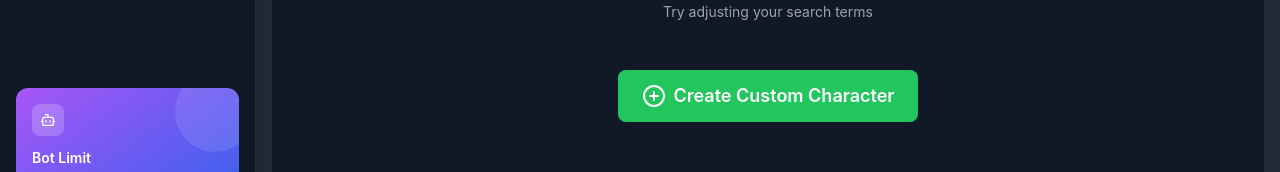
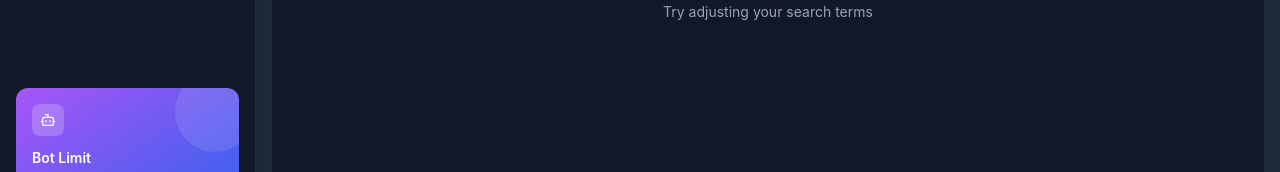
Before and after one commit to Hassan-Mehmood/fyp-frontend, a Next.js app: page /character-selection in a window 1280 px wide. Shown: the part 440-612 px from the top of the page. Built offline with nearby package versions, Linux system fonts and the light colour scheme; no server answers.

Commit message:
changes done

```diff
--- a/app/character-selection/page.tsx
+++ b/app/character-selection/page.tsx
@@ -197,13 +197,6 @@ const CharacterSelectionPage = () => {
             )}
           </div>
         )}
-
-        <div className="text-center">
-          <button className="bg-green-500 text-white px-6 py-3 rounded-lg text-lg font-semibold hover:bg-green-600 transition duration-300 flex items-center justify-center mx-auto">
-            <PlusCircle size={24} className="mr-2" />
-            Create Custom Character
-          </button>
-        </div>
       </div>
     </div>
   );
```
